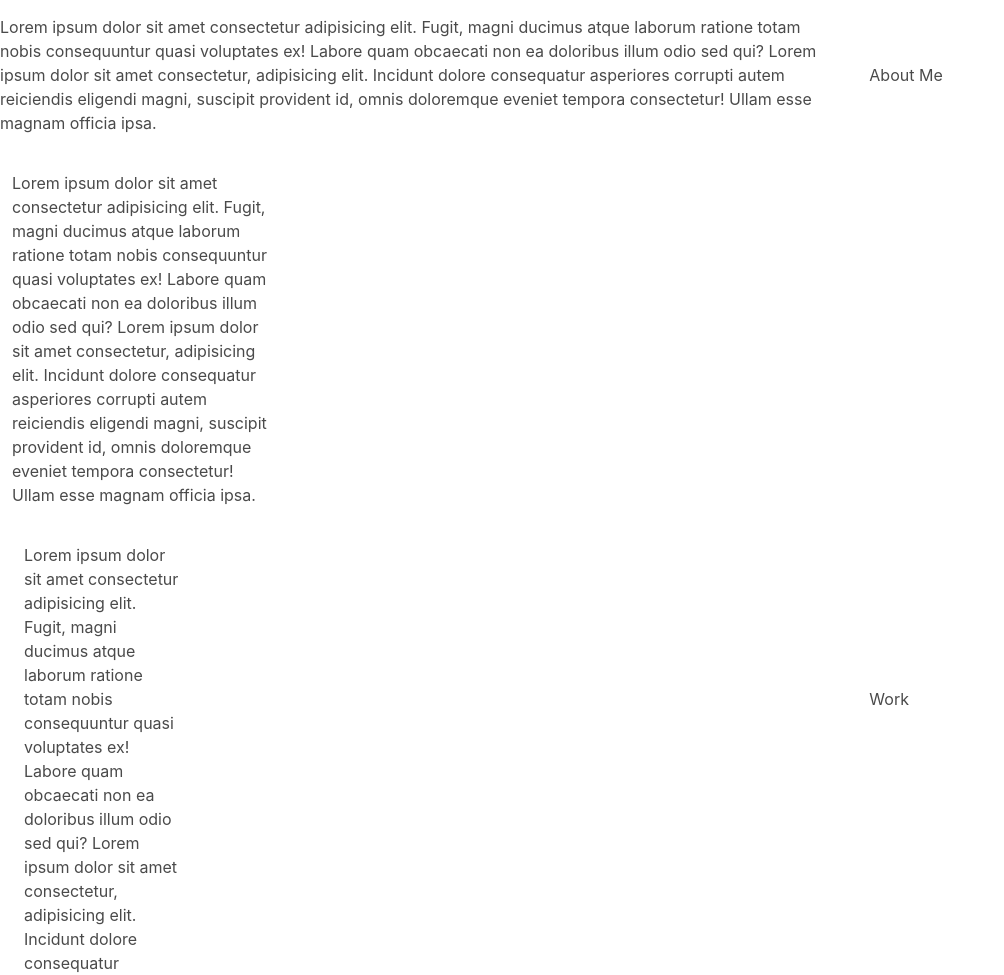
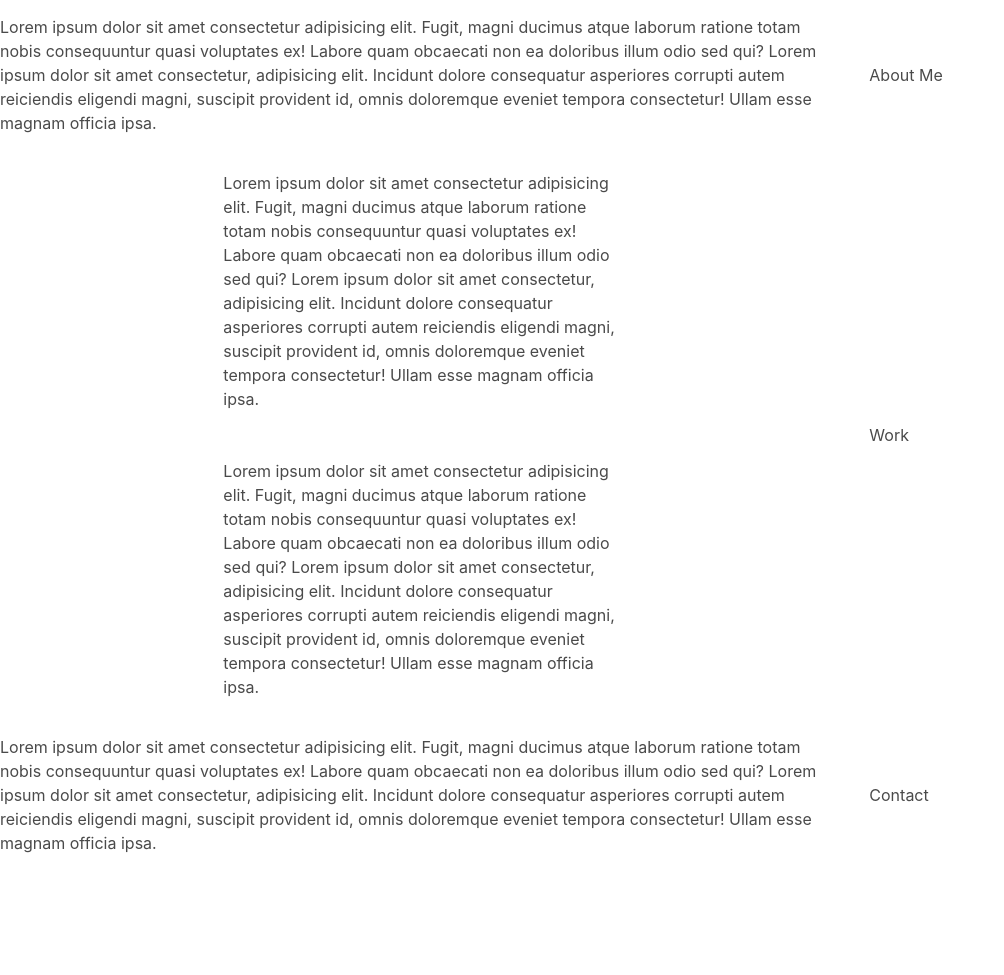
Before and after one commit to Louie222/Updated-Professional-Portfolio, a plain HTML site: page Develop/index.html in a window 1280 px wide. Shown: the part 37-1012 px from the top of the page, without its empty margins (0-1004 px from the left). After the commit the page ends 904 px from the top, so only its background shows below. Drawn offline with nearby package versions, Linux system fonts and the light colour scheme; files that its build step writes are made by us from their sources.

Commit message:
Aligned work pieces in body

```diff
--- a/Develop/index.html
+++ b/Develop/index.html
@@ -77,26 +77,27 @@
 
     <div class="columns is-vcentered">
         <div class="column is-8">
-            <p class="column is-4">Lorem ipsum dolor sit amet consectetur adipisicing elit. Fugit, magni
+            <p class="column is-half is-offset-one-quarter">Lorem ipsum dolor sit amet consectetur adipisicing elit. Fugit, magni
                 ducimus atque laborum ratione totam nobis consequuntur quasi voluptates ex! Labore quam obcaecati non ea
                 doloribus illum odio sed qui? Lorem ipsum dolor sit amet consectetur, adipisicing elit. Incidunt dolore
                 consequatur asperiores corrupti autem reiciendis eligendi magni, suscipit provident id, omnis doloremque
                 eveniet tempora consectetur! Ullam esse magnam officia ipsa.
             </p>
-            <div class="column is-8">
-                <p class="column is-4">Lorem ipsum dolor sit amet consectetur adipisicing elit. Fugit, magni
+
+            <div class="column is-8"></div>
+                <p class="column is-half is-offset-one-quarter">Lorem ipsum dolor sit amet consectetur adipisicing elit. Fugit, magni
                     ducimus atque laborum ratione totam nobis consequuntur quasi voluptates ex! Labore quam obcaecati non ea
                     doloribus illum odio sed qui? Lorem ipsum dolor sit amet consectetur, adipisicing elit. Incidunt dolore
                     consequatur asperiores corrupti autem reiciendis eligendi magni, suscipit provident id, omnis doloremque
                     eveniet tempora consectetur! Ullam esse magnam officia ipsa.
                 </p>
             </div>
-        </div>
-
         <div class="column">
             <p class="bd-notification is-primary">Work</p>
         </div>
     </div>
+
+
     <div class="columns is-vcentered">
         <div class="column is-8">
             <p class="bd-notification is-primary">Lorem ipsum dolor sit amet consectetur adipisicing elit. Fugit, magni
```
